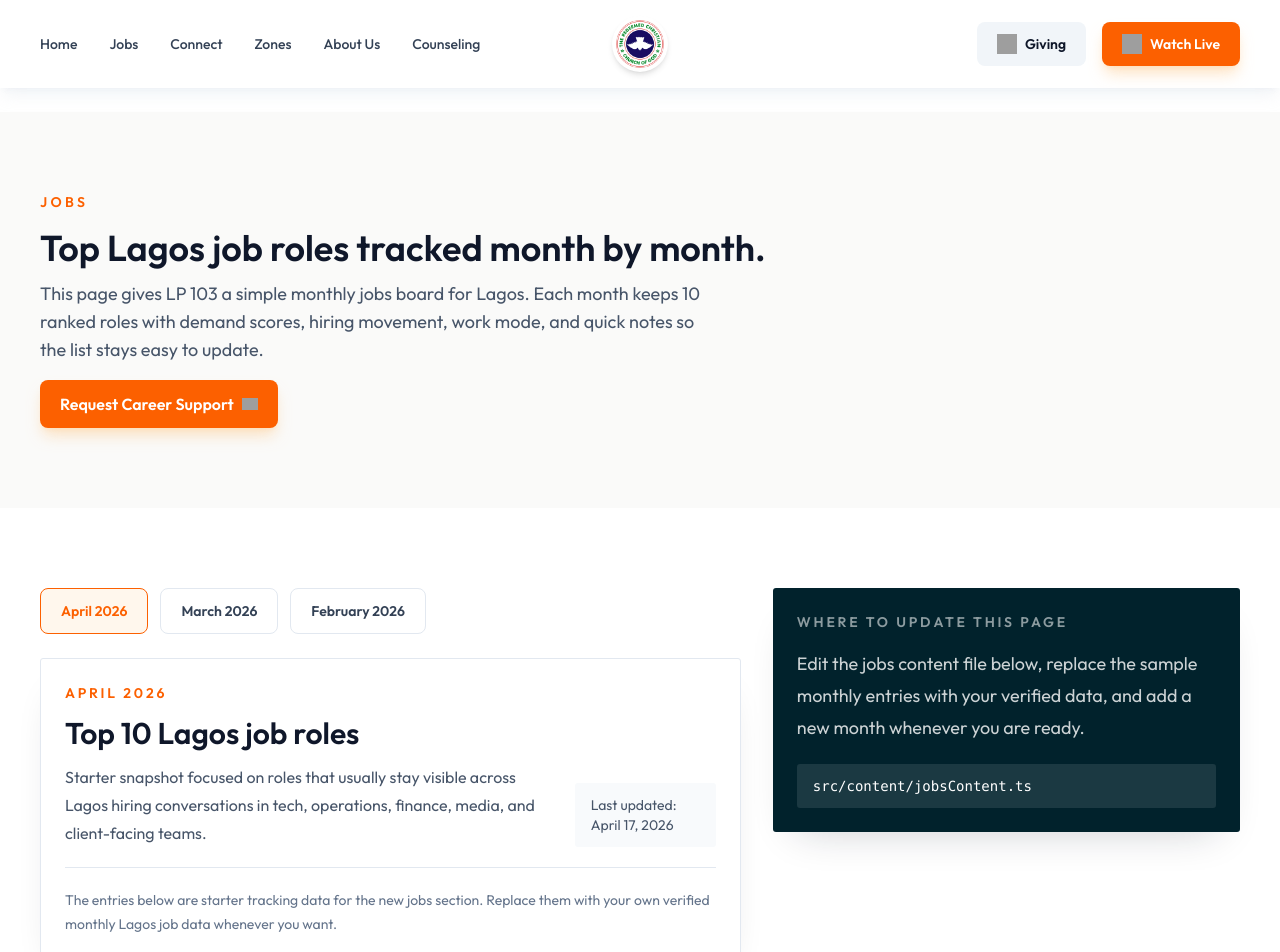
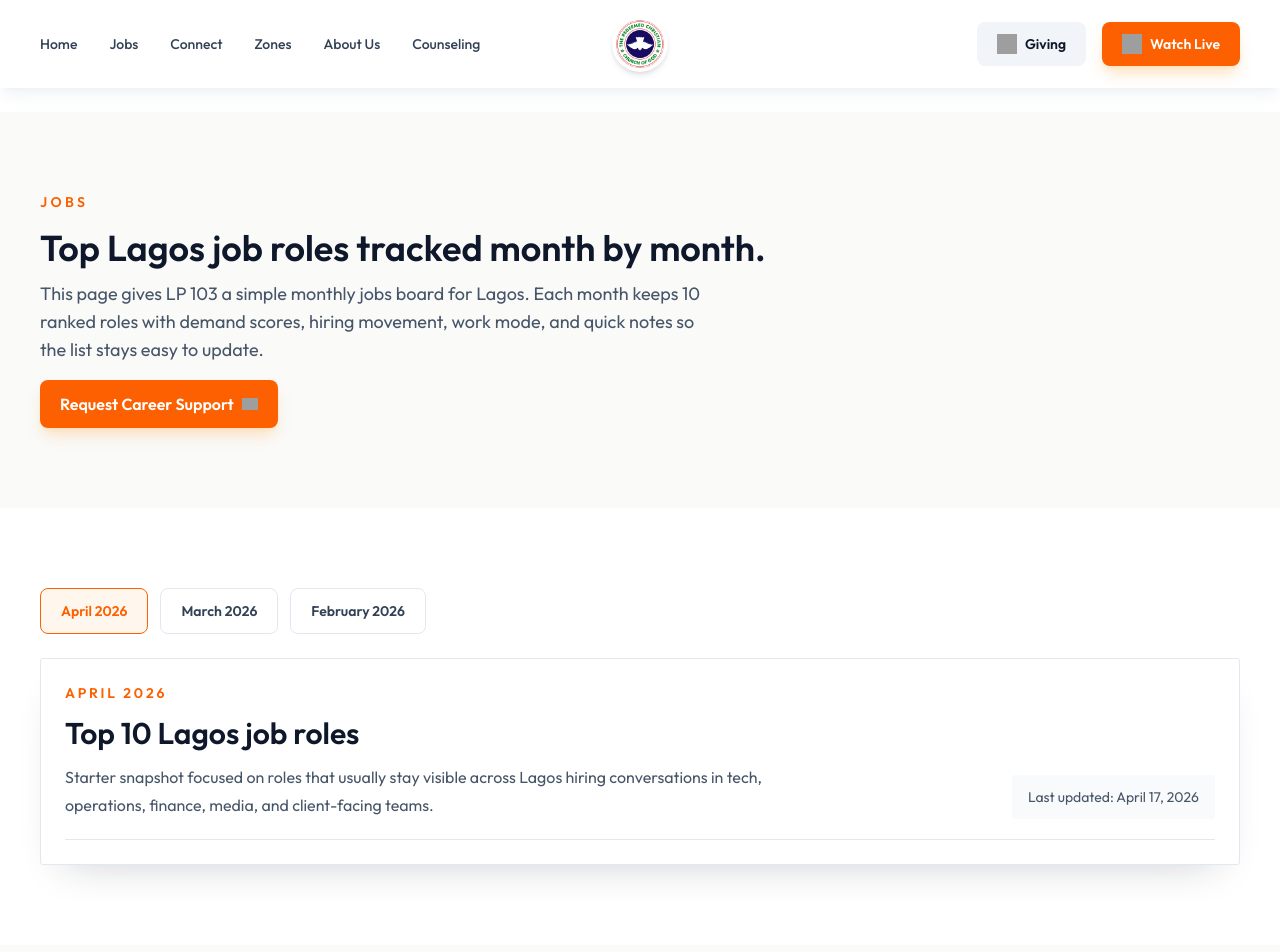
Before and after one commit to Oladhimeji88/RCCG-LP-LP103, a React (Vite) app: page /jobs in a window 1280 px wide. Shown: the top 952 px of the page. Built offline with nearby package versions, Linux system fonts and the light colour scheme; grey boxes are pictures that could not be loaded.

Commit message:
Refactor RouteFallback and JobsPage components for improved messaging and layout

```diff
--- a/src/App.tsx
+++ b/src/App.tsx
@@ -61,7 +61,7 @@ function RouteFallback() {
             That page could not be found.
           </h1>
           <p className="max-w-2xl text-lg leading-8 text-slate-600">
-            If you are trying to open the hidden editor, use `/lp103-admin`.
+            The page you're looking for may have moved or no longer exists.
           </p>
           <div className="flex flex-wrap gap-4">
             <Link
@@ -69,12 +69,6 @@ function RouteFallback() {
               to="/"
             >
               Go Home
-            </Link>
-            <Link
-              className="btn-secondary justify-center"
-              to="/lp103-admin"
-            >
-              Open Admin
             </Link>
           </div>
         </div>
--- a/src/content/jobsContent.ts
+++ b/src/content/jobsContent.ts
@@ -26,9 +26,6 @@ export type JobsContent = {
   eyebrow: string
   title: string
   description: string
-  updateTitle: string
-  updateDescription: string
-  updatePath: string
   cadenceLabel: string
   sampleNotice: string
   months: LagosJobsMonth[]
@@ -39,10 +36,6 @@ export const jobsContent: JobsContent = {
   title: 'Top Lagos job roles tracked month by month.',
   description:
     'This page gives LP 103 a simple monthly jobs board for Lagos. Each month keeps 10 ranked roles with demand scores, hiring movement, work mode, and quick notes so the list stays easy to update.',
-  updateTitle: 'Where to update this page',
-  updateDescription:
-    'Edit the jobs content file below, replace the sample monthly entries with your verified data, and add a new month whenever you are ready.',
-  updatePath: 'src/content/jobsContent.ts',
   cadenceLabel: 'Monthly top 10 jobs tracker',
   sampleNotice:
     'The entries below are starter tracking data for the new jobs section. Replace them with your own verified monthly Lagos job data whenever you want.',
--- a/src/lib/contentStore.tsx
+++ b/src/lib/contentStore.tsx
@@ -27,7 +27,7 @@ const JOBS_CONTENT_EVENT = 'lp103:jobs-content-updated'
 const ADMIN_SESSION_EVENT = 'lp103:admin-session-updated'
 
 export const ADMIN_EMAIL = 'rccglp103yaya@gmail.com'
-const ADMIN_PASSWORD = 'jesusislove4'
+const ADMIN_PASSWORD = 'BV9a5aCQWrAZVQzJ'
 
 const ContentVersionContext = createContext(0)
 
--- a/src/pages/AboutPage.tsx
+++ b/src/pages/AboutPage.tsx
@@ -115,9 +115,8 @@ export function AboutPage() {
             title={siteContent.about.history.title}
           />
 
-          <div className="rounded-[3px] border border-slate-200 bg-white p-6 shadow-soft sm:p-8">
-            <div className="grid gap-8 lg:grid-cols-[auto_1fr]">
-              <div className="flex flex-wrap gap-3 lg:flex-col">
+          <div className="space-y-8 rounded-[3px] border border-slate-200 bg-white p-6 shadow-soft sm:p-8">
+            <div className="flex flex-wrap gap-3">
               {historyEntries.map((entry) => (
                 <button
                   className={cn(
@@ -145,13 +144,12 @@ export function AboutPage() {
                 </p>
               </div>
 
-                <div className="overflow-hidden rounded-[2rem]">
+              <div className="aspect-[4/3] overflow-hidden rounded-[2rem]">
                 <img
                   alt={`RCCG LP 103 history from ${selectedHistory.year}`}
-                    className="h-full min-h-[18rem] w-full object-cover"
+                  className="h-full w-full object-cover"
                   src={selectedHistory.image}
                 />
-                </div>
               </div>
             </div>
           </div>
--- a/src/pages/JobsPage.tsx
+++ b/src/pages/JobsPage.tsx
@@ -65,8 +65,7 @@ export function JobsPage() {
       </section>
 
       <section className="section-space">
-        <div className="page-shell grid gap-8 lg:grid-cols-[1.2fr_0.8fr] lg:items-start">
-          <div className="space-y-6">
+        <div className="page-shell space-y-6">
           {jobsContent.months.length ? (
             <>
               <div className="flex flex-wrap gap-3">
@@ -106,31 +105,14 @@ export function JobsPage() {
                       Last updated: {activeMonth.lastUpdated}
                     </div>
                   </div>
-
-                    <p className="mt-5 text-sm leading-6 text-slate-500">
-                      {jobsContent.sampleNotice}
-                    </p>
                 </div>
               ) : null}
             </>
           ) : (
             <div className="rounded-[3px] border border-dashed border-slate-300 bg-white p-6 text-slate-600 shadow-soft">
-                No jobs have been added yet. Sign in through the hidden admin URL to add a month and job entries.
+              No jobs have been added yet. Check back soon.
             </div>
           )}
-          </div>
-
-          <aside className="rounded-[3px] bg-bridge-dark p-6 text-white shadow-soft">
-            <p className="text-sm font-semibold uppercase tracking-[0.2em] text-white/55">
-              {jobsContent.updateTitle}
-            </p>
-            <p className="mt-4 text-lg leading-8 text-white/80">
-              {jobsContent.updateDescription}
-            </p>
-            <div className="mt-5 rounded-[3px] bg-white/10 px-4 py-3 font-mono text-sm text-white">
-              {jobsContent.updatePath}
-            </div>
-          </aside>
         </div>
       </section>
 
```
Lines whose indentation alone changed are shown as unchanged.
